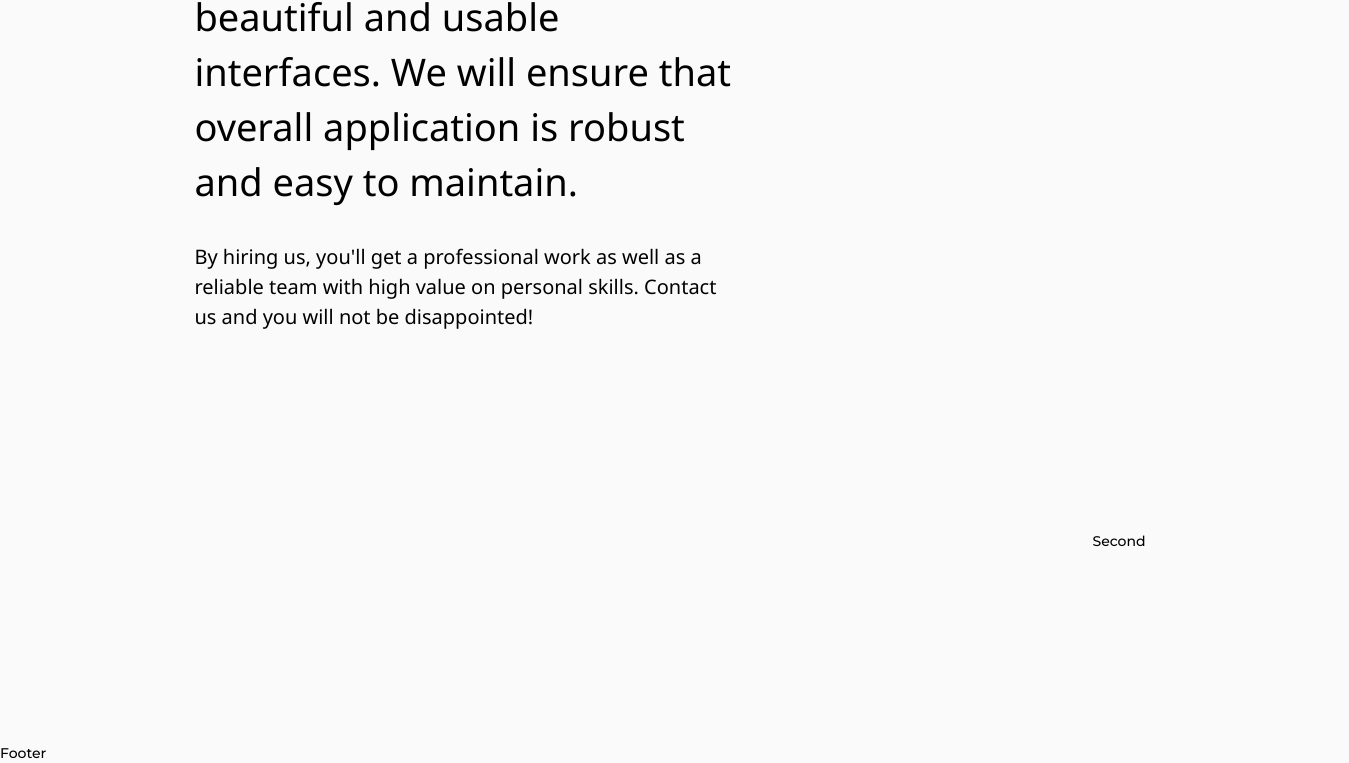
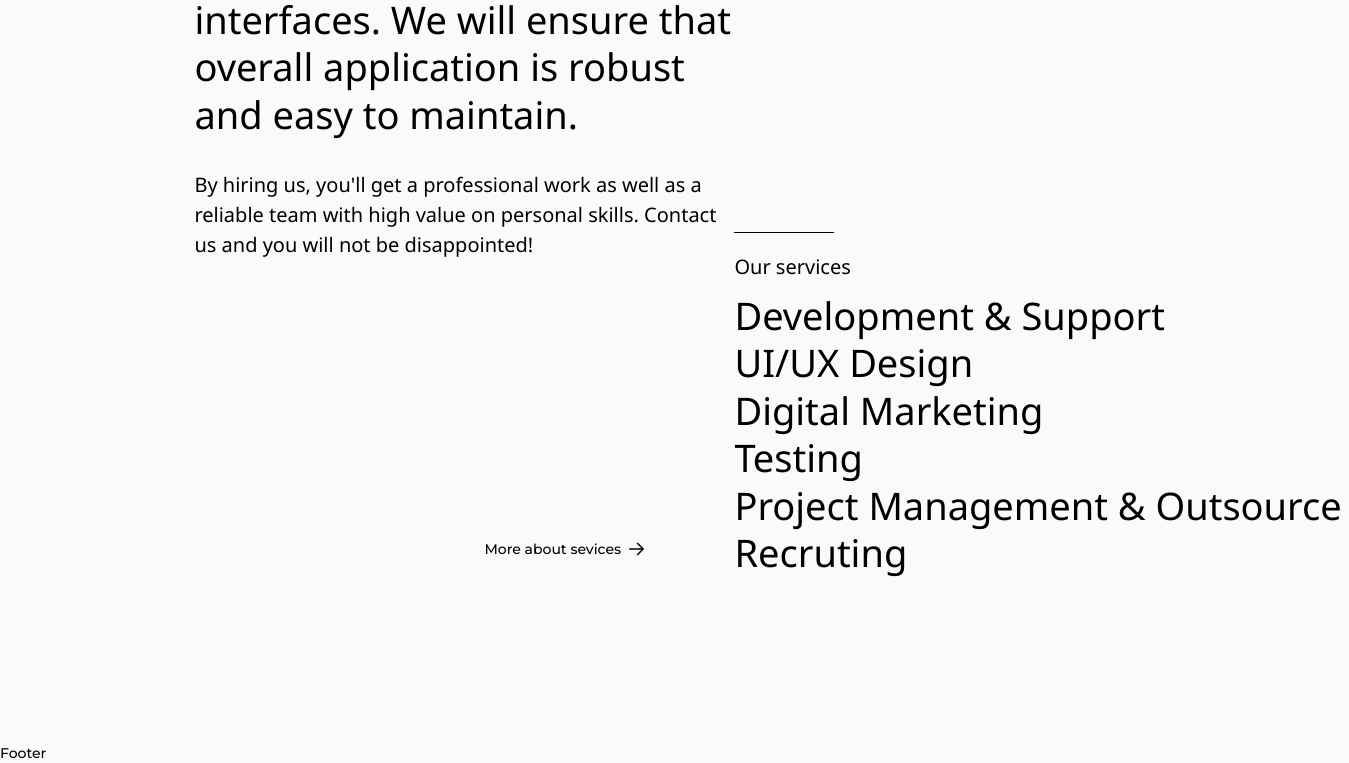
Before and after one commit to antonMandrichenko/company, a Next.js app: page / in a window 1280 px wide. Shown: the part 985-1748 px from the top of the page, 1349 px wide, since content can reach past the window. Built offline with nearby package versions, Linux system fonts and the light colour scheme.

Commit message:
ProjectsPreview is completed

```diff
--- a/components/Home/FirstProjectReviewBlock.tsx
+++ b/components/Home/FirstProjectReviewBlock.tsx
@@ -5,7 +5,6 @@ const useStyles = makeStyles((theme: Theme) =>
   createStyles({
     root: {
       paddingLeft: "10%",
-      height: 300,
       width: 600,
       position: "relative",
       "&:before": {
--- /dev/null
+++ b/components/Home/MoreServices.tsx
@@ -0,0 +1,80 @@
+import React from "react";
+import { makeStyles, createStyles, Theme } from "@material-ui/core";
+import Link from "next/link";
+
+const useStyles = makeStyles((theme: Theme) =>
+  createStyles({
+    link: {
+      position: "absolute",
+      bottom: 12,
+      left: -250,
+      color: theme.palette.text.primary,
+      cursor: "pointer",
+      fontWeight: 400,
+      textDecoration: "none",
+      display: "inline-block",
+      height: "2rem",
+      lineHeight: "2rem",
+      "&:hover": {
+        outlineWidth: 0,
+      },
+    },
+    arrowCircle: {
+      transition: "stroke-dashoffset .3s ease",
+      strokeDasharray: 95,
+      strokeDashoffset: 95,
+      zIndex: 3,
+      "&:hover": {
+        strokeDashoffset: 0,
+      },
+    },
+    arrowIcon: {
+      position: "relative",
+      top: -1,
+      transition: "transform 0.3s ease",
+      verticalAlign: "middle",
+      "&:hover": {
+        transform: "translate3d(7px, 0, 0)",
+      },
+    },
+  })
+);
+
+const MoreServices: React.SFC = () => {
+  const classes = useStyles();
+  return (
+    <Link href="/services">
+      <a className={classes.link}>
+        More about sevices
+        <svg
+          className={classes.arrowIcon}
+          xmlns="http://www.w3.org/2000/svg"
+          width="32"
+          height="32"
+          viewBox="0 0 32 32"
+        >
+          <g
+            fill="none"
+            stroke="#000"
+            stroke-width="1.5"
+            stroke-linejoin="round"
+            stroke-miterlimit="10"
+          >
+            <circle
+              className={classes.arrowCircle}
+              cx="16"
+              cy="16"
+              r="15.12"
+            ></circle>
+            <path
+              // className={classes.arrowIconArrow}
+              d="M16.14 9.93L22.21 16l-6.07 6.07M8.23 16h13.98"
+            ></path>
+          </g>
+        </svg>
+      </a>
+    </Link>
+  );
+};
+
+export default MoreServices;
--- a/components/Home/ProjectsPreview.tsx
+++ b/components/Home/ProjectsPreview.tsx
@@ -1,15 +1,17 @@
 import React from "react";
 import { makeStyles, createStyles, Theme } from "@material-ui/core";
 import FirstProjectReviewBlock from "./FirstProjectReviewBlock";
+import SecondProjectReviewBlock from "./SecondProjectReviewBlock";
 
 const useStyles = makeStyles((theme: Theme) =>
   createStyles({
     root: {
       display: "flex",
       width: "79%",
-      padding: "5% 0",
+      padding: "3% 0",
       height: "100vh",
       margin: "0 auto 10%",
+      position: "relative",
       justifyContent: "space-between",
       [theme.breakpoints.down("sm")]: {
         flexDirection: "column",
@@ -37,7 +39,9 @@ const ProjectsPreview: React.SFC = () => {
       <div className={classes.block}>
         <FirstProjectReviewBlock />
       </div>
-      <div className={classes.lastBlock}>Second</div>
+      <div className={classes.lastBlock}>
+        <SecondProjectReviewBlock />
+      </div>
     </div>
   );
 };
--- /dev/null
+++ b/components/Home/SecondProjectReviewBlock.tsx
@@ -0,0 +1,47 @@
+import React from "react";
+import { makeStyles, createStyles, Theme, Typography } from "@material-ui/core";
+import MoreServices from "./MoreServices";
+
+const useStyles = makeStyles((theme: Theme) =>
+  createStyles({
+    root: {
+      width: 615,
+      position: "relative",
+      "&:before": {
+        content: '""',
+        borderTop: `solid 1px ${theme.palette.text.primary}`,
+        position: "absolute",
+        left: 0,
+        top: 0,
+        zIndex: 1,
+        width: 100,
+      },
+    },
+    margin: {
+      padding: "20px 0 10px",
+    },
+  })
+);
+
+const SecondProjectReviewBlock: React.SFC = () => {
+  const classes = useStyles();
+
+  return (
+    <div className={classes.root}>
+      <Typography variant="body1" className={classes.margin}>
+        Our services
+      </Typography>
+      <Typography variant="subtitle1">Development & Support</Typography>
+      <Typography variant="subtitle1">UI/UX Design</Typography>
+      <Typography variant="subtitle1">Digital Marketing</Typography>
+      <Typography variant="subtitle1">Testing</Typography>
+      <Typography variant="subtitle1">
+        Project Management & Outsource
+      </Typography>
+      <Typography variant="subtitle1">Recruting</Typography>
+      <MoreServices/>
+    </div>
+  );
+};
+
+export default SecondProjectReviewBlock;
--- a/components/theme.tsx
+++ b/components/theme.tsx
@@ -36,7 +36,7 @@ const theme = createMuiTheme({
     subtitle1: {
       fontSize: 38,
       fontFamily: "Noto Sans",
-      lineHeight: 1.45
+      lineHeight: 1.25
     },
   },
 });
```
